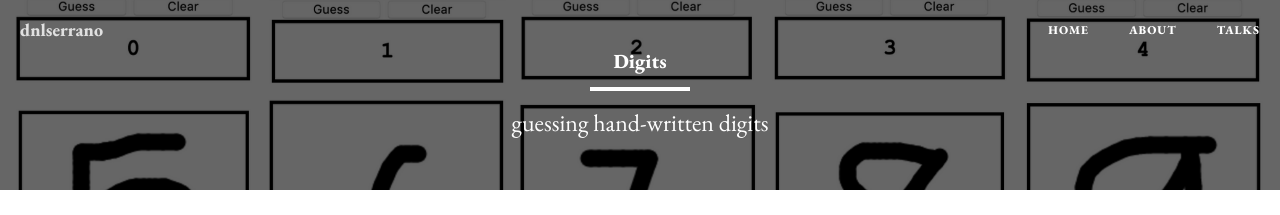
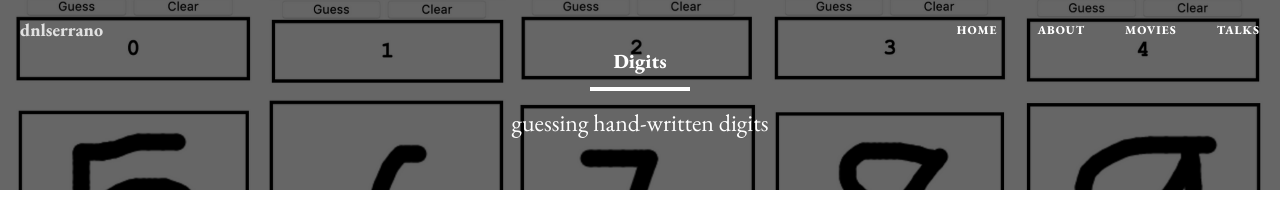
Before and after one commit to dnlserrano/dnlserrano.github.io, a Jekyll site: the page built from digits.md, in a window 1280 px wide. Shown: the top 215 px of the page. Built offline with Jekyll 4.4.1, drawn with Linux system fonts in a browser that asks for light colours; nearby versions of some CDN libraries.

Commit message:
Add movies page button

```diff
--- a/_includes/nav.html
+++ b/_includes/nav.html
@@ -17,6 +17,7 @@
             <ul class="nav navbar-nav navbar-right">
               <li><a href="{{ site.baseurl }}/">Home</a></li>
               <li><a href="{{ site.baseurl }}/about">About</a></li>
+              <li><a href="{{ site.baseurl }}/movies">Movies</a></li>
               <li><a href="{{ site.baseurl }}/talks">Talks</a></li>
             </ul>
         </div>
```
